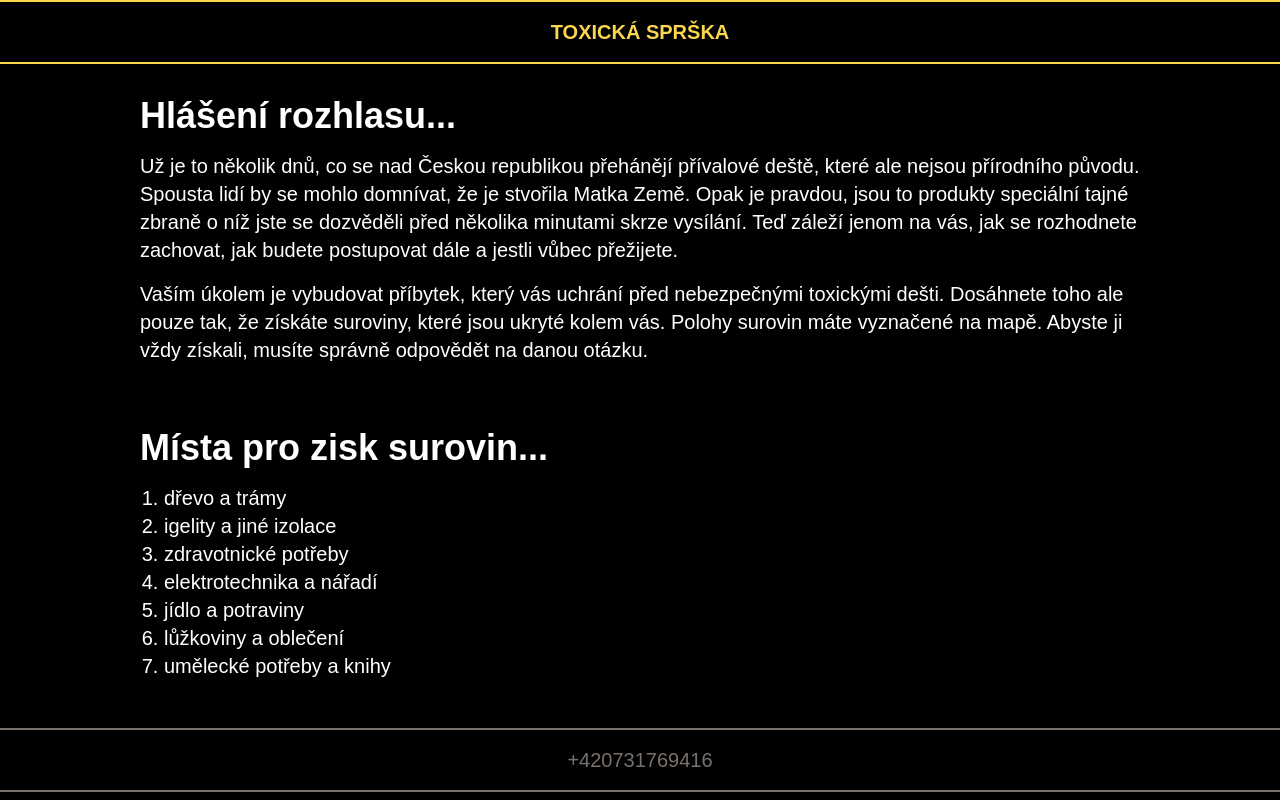
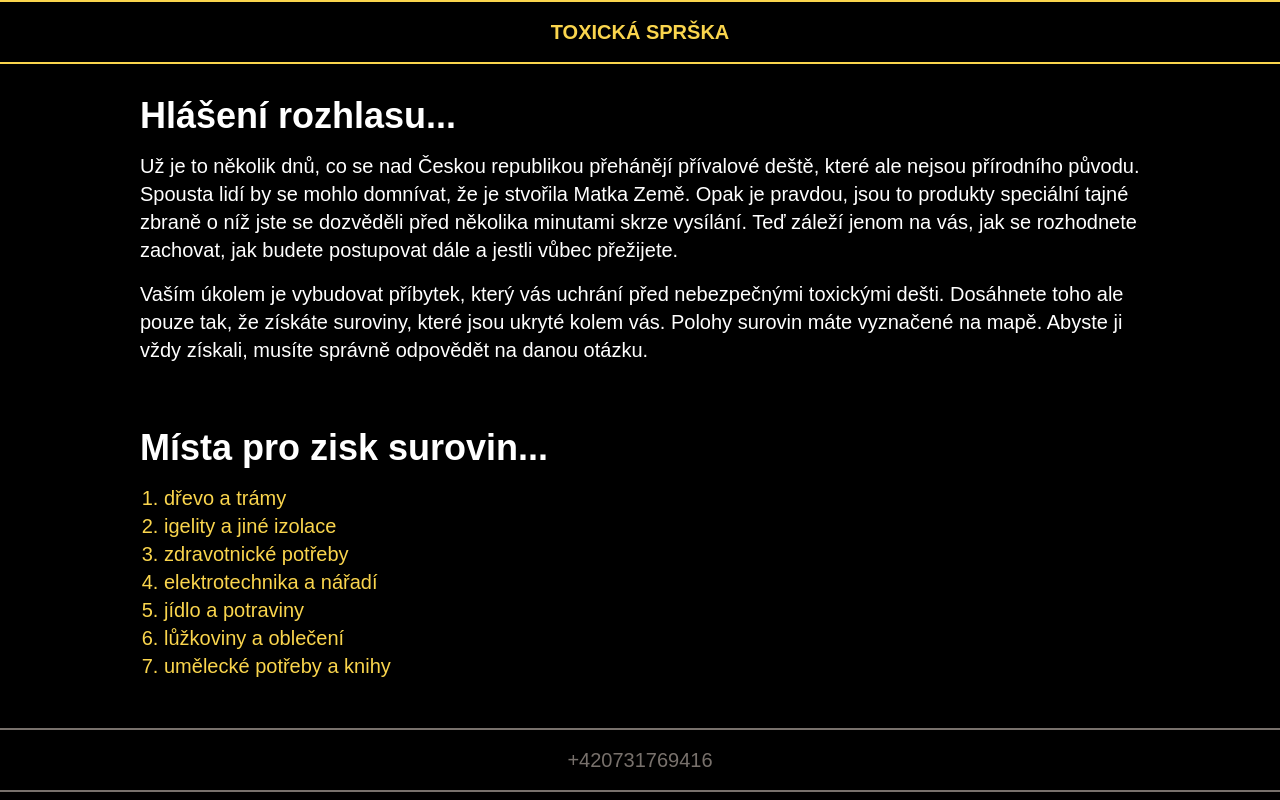
Before and after one commit to petrkucerak/game-rorate, a Next.js app: page / in a window 1280 px wide. Built offline with nearby package versions, Linux system fonts and the light colour scheme; a web font is replaced by a local one.

Commit message:
link - yellow

```diff
--- a/components/welcome.js
+++ b/components/welcome.js
@@ -23,7 +23,7 @@ export default function Welcome() {
       </div>
       <div className="w-[85vw] max-w-[1000px] flex flex-col items-start justify-center my-8">
         <h2 className="text-4xl font-bold mb-4">Místa pro zisk surovin...</h2>
-        <ol className="list-decimal pl-6">
+        <ol className="list-decimal pl-6 text-sunflower">
           <li>
             <Link href="/points/drevo-a-tramy">
               <a>dřevo a trámy</a>
```
